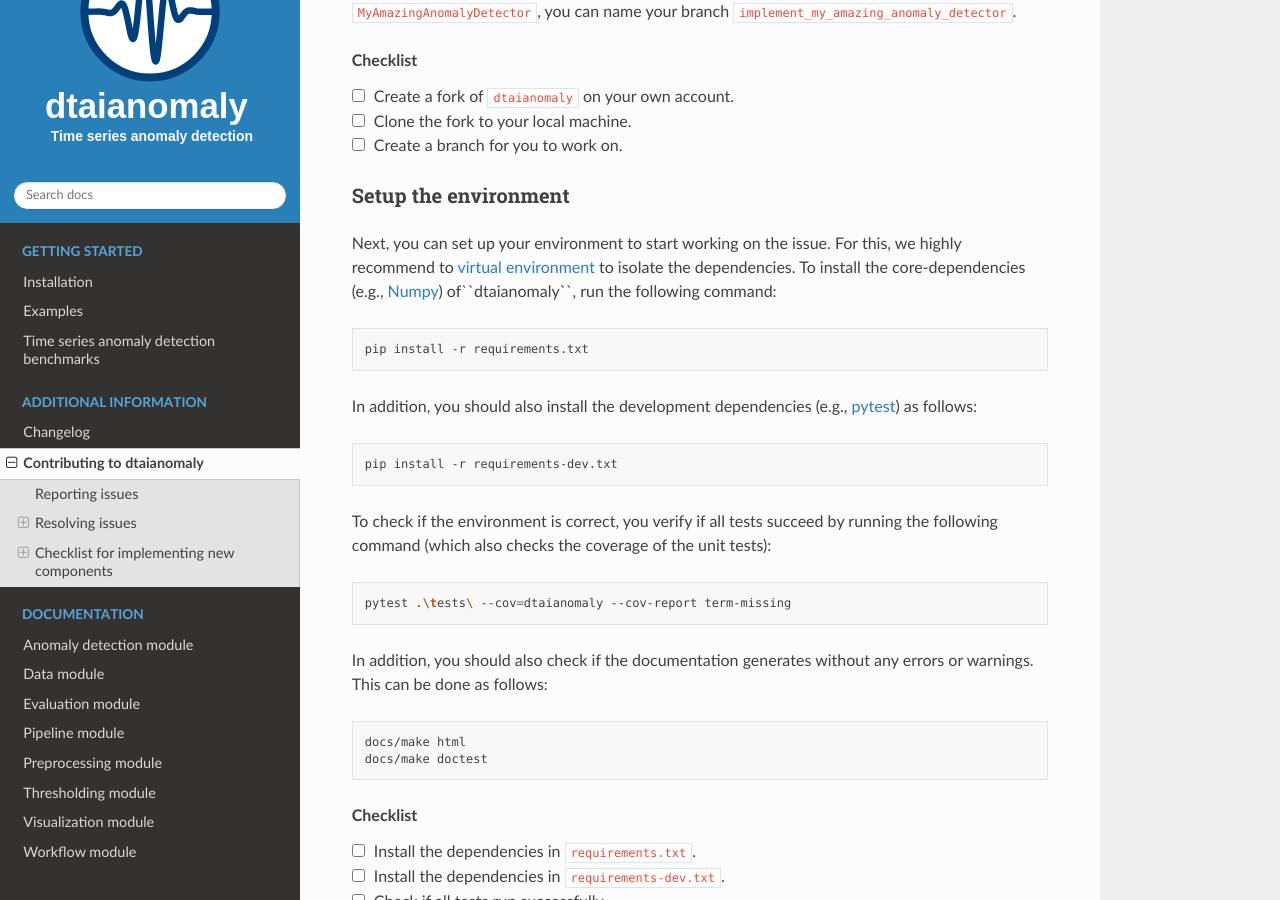
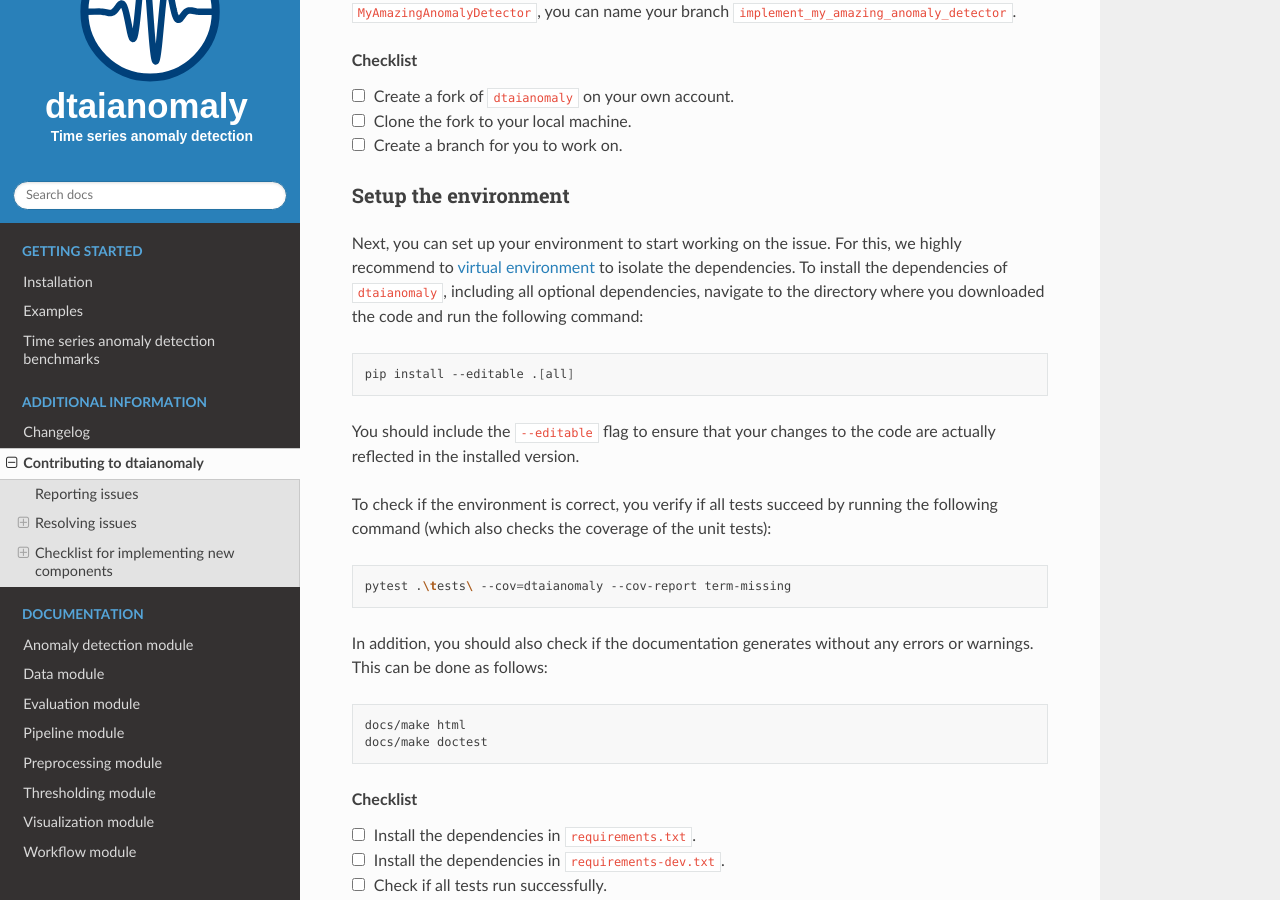
Before and after one commit to guillaumeme/dtaianomaly, a Sphinx documentation site: the page built from docs/additional_information/contributing.rst, in a window 1280 px wide and 900 px high, scrolled down 1315 px. Built offline with Sphinx 7.4.7 and the Read the Docs theme 3.1.0, drawn with Linux system fonts in a browser that asks for light colours; some of the changed text lies outside the part shown.

Commit message:
Included dev as optional dependency (#80)
* Included dev as optional dependency

* Updated dependencies

* Install flake8 in pipeline

* bumped python versions

* Fix error in action

```diff
--- a/docs/additional_information/changelog.rst
+++ b/docs/additional_information/changelog.rst
@@ -13,6 +13,9 @@ Added
 - Implemented ``KMeansAnomalyDetector`` anomaly detector.
 - Implemented ``CopulaBasedOutlierDetector`` (COPOD) anomaly detector.
 - Implemented ``RobustScaler`` preprocessor.
+- Added optional dependencies to ``dtaianomaly``, rather than having to install
+  everything via different requirements files.
+- Added support for Python 3.13.
 
 Changed
 ^^^^^^^
--- a/docs/additional_information/contributing.rst
+++ b/docs/additional_information/contributing.rst
@@ -80,20 +80,17 @@ Setup the environment
 
 Next, you can set up your environment to start working on the issue.
 For this, we highly recommend to `virtual environment <https://docs.python.org/3/library/venv.html>`_
-to isolate the dependencies. To install the core-dependencies (e.g.,
-`Numpy <https://numpy.org/>`_) of``dtaianomaly``, run the following
-command:
+to isolate the dependencies. To install the dependencies of
+``dtaianomaly``, including all optional dependencies,
+navigate to the directory where you downloaded the code and
+run the following command:
 
 .. code-block:: bash
 
-     pip install -r requirements.txt
+     pip install --editable .[all]
 
-In addition, you should also install the development dependencies
-(e.g., `pytest <https://docs.pytest.org/en/stable/>`_) as follows:
-
-.. code-block:: bash
-
-     pip install -r requirements-dev.txt
+You should include the ``--editable`` flag to ensure that your
+changes to the code are actually reflected in the installed version.
 
 To check if the environment is correct, you verify if all tests
 succeed by running the following command (which also checks the
@@ -248,7 +245,7 @@ BaseDetector
 | |check_box| Have you implemented the :py:func:`~dtaianomaly.anomaly_detection.BaseDetector.fit()` method?
 | |check_box| Have you implemented the :py:func:`~dtaianomaly.anomaly_detection.BaseDetector.decision_function()` method?
 | |check_box| Did you add the anomaly detector in ``__all__`` of the ``dtaianomaly/anomaly_detection/__init__.py`` file?
-| |check_box| Can you load the anomaly detector via :py:func:`~dtaianomaly.workflow.interpret_config`` (specifically, in the ``detector_entry()`` function)?
+| |check_box| Can you load the anomaly detector via :py:func:`~dtaianomaly.workflow.interpret_config` (specifically, in the ``detector_entry()`` function)?
 
 .. rubric:: Test the anomaly detector
 
@@ -277,7 +274,7 @@ LazyDataLoader
 | |check_box| Are all hyperparameters set as an attribute of the object (necessary for ``__str__()`` method)?
 | |check_box| Have you implemented the :py:func:`~dtaianomaly.data.LazyDataLoader._load()` method?
 | |check_box| Did you add the data loader in ``__all__`` of the ``dtaianomaly/data/__init__.py`` file?
-| |check_box| Can you load the data loader via :py:func:`~dtaianomaly.workflow.interpret_config`` (specifically, in the ``data_entry()`` function)?
+| |check_box| Can you load the data loader via :py:func:`~dtaianomaly.workflow.interpret_config` (specifically, in the ``data_entry()`` function)?
 
 .. rubric:: Test the data loader
 
@@ -306,7 +303,7 @@ Preprocessor
 | |check_box| Have you implemented the :py:func:`~dtaianomaly.preprocessing.Preprocessor._fit()` method?
 | |check_box| Have you implemented the :py:func:`~dtaianomaly.preprocessing.Preprocessor._transform()` method?
 | |check_box| Did you add the preprocessor in ``__all__`` of the ``dtaianomaly/preprocessing/__init__.py`` file?
-| |check_box| Can you load the preprocessor via :py:func:`~dtaianomaly.workflow.interpret_config`` (specifically, in the ``preprocessor_entry()`` function)?
+| |check_box| Can you load the preprocessor via :py:func:`~dtaianomaly.workflow.interpret_config` (specifically, in the ``preprocessor_entry()`` function)?
 
 .. rubric:: Test the preprocessor
 
@@ -334,7 +331,7 @@ Thresholding
 | |check_box| Are all hyperparameters set as an attribute of the object (necessary for ``__str__()`` method)?
 | |check_box| Have you implemented the :py:func:`~dtaianomaly.thresholding.Thresholder.threshold()` method?
 | |check_box| Did you add the thresholder in ``__all__`` of the ``dtaianomaly/thresholding/__init__.py`` file?
-| |check_box| Can you load the thresholder via :py:func:`~dtaianomaly.workflow.interpret_config`` (specifically, in the `threshold_entry()`` function)?
+| |check_box| Can you load the thresholder via :py:func:`~dtaianomaly.workflow.interpret_config` (specifically, in the `threshold_entry()`` function)?
 
 .. rubric:: Test the thresholder
 
--- a/requirements-dev.txt
+++ /dev/null
@@ -1,6 +0,0 @@
-sphinx
-sphinx-rtd-theme
-numpydoc
-toml
-pytest
-pytest-cov
```
Also changed, not shown: docs/getting_started/installation.rst (+17 -0 lines), pyproject.toml (+38 -4 lines), requirements.txt (deleted, +0 -9 lines), 3 other files.
